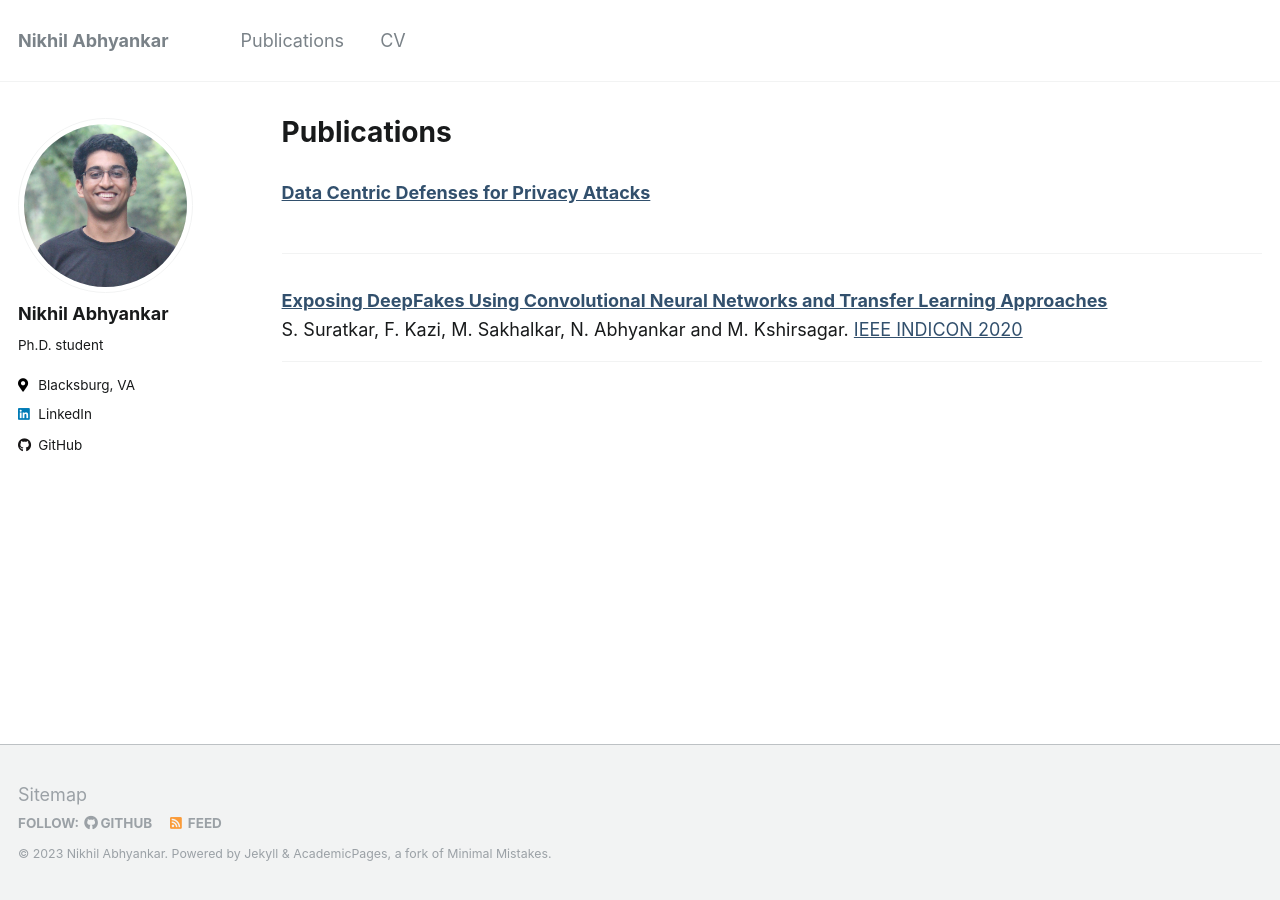
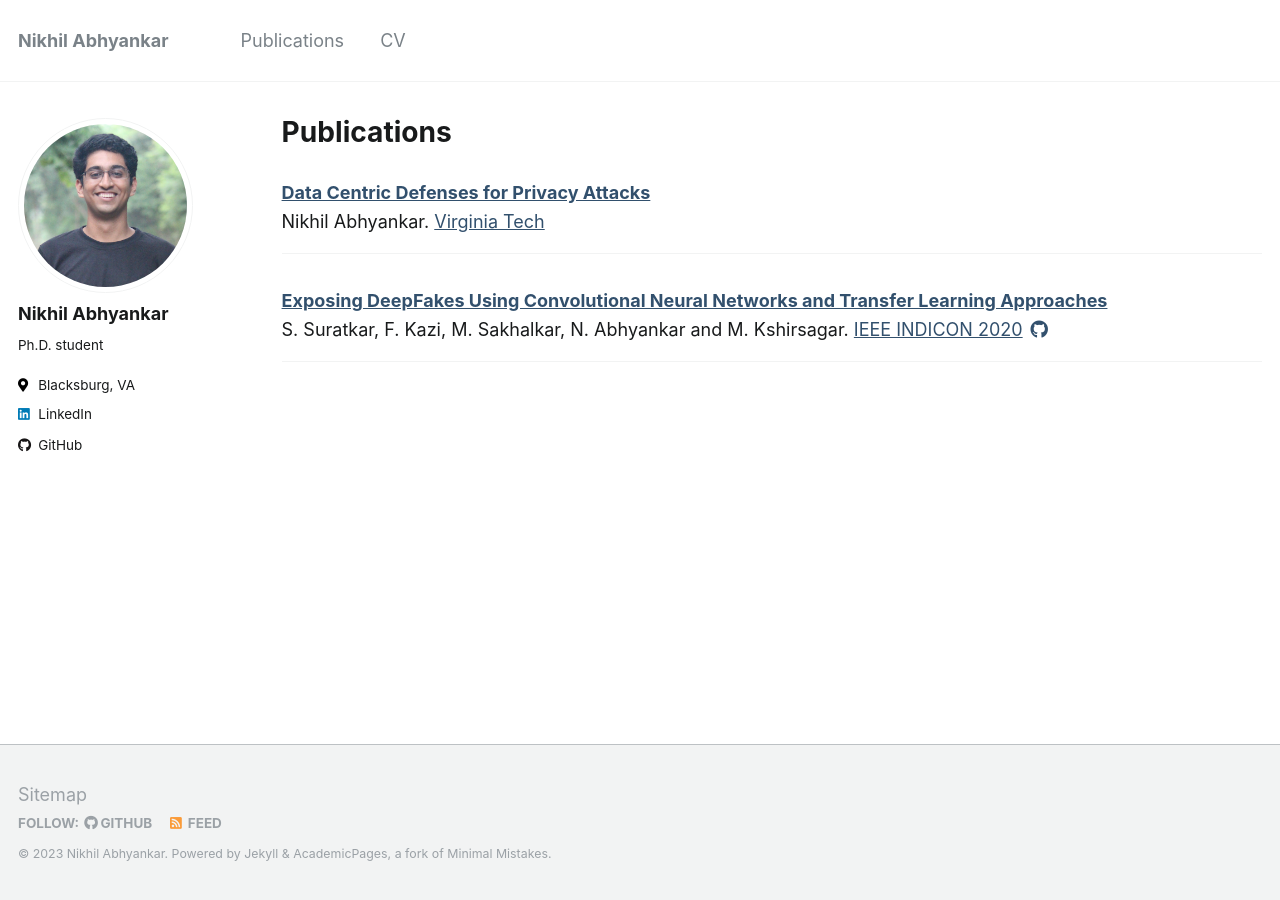
Before and after one commit to nikhilsab/nikhilsab.github.io, a Jekyll site: the page built from _pages/publications.md, in a window 1280 px wide. Built offline with Jekyll 4.4.1, drawn with Linux system fonts in a browser that asks for light colours.

Commit message:
changes in the archive-single file, making edits to publications

```diff
--- a/_includes/archive-single.html
+++ b/_includes/archive-single.html
@@ -44,6 +44,8 @@
         {% elsif post.collection == 'publications' %}
             {% if post.venuetype == 'conference' %}
             {{ post.authors }}. <a href="{{ post.venueurl }}">{{ post.venue }}</a>
+            {% elsif post.venuetype == 'thesis' %}
+            {{ post.authors }}. <a href="{{ post.venueurl }}">{{ post.venue }}</a>
             {% elsif post.venuetype == 'journal' %}
             {{ post.authors }}. <a href="{{ post.venueurl }}">{{ post.venue }}</a>, {{ post.date | default: "1900-01-01" | date: "%B %Y" }}
             {% endif %}
@@ -53,6 +55,13 @@
             {% else %}
             {{ post.authors }}. {{ post.date | default: "1900-01-01" | date: "%Y" }}
             {% endif %}
+        {% endif %}
+
+        {% if post.code %}
+        <a href="{{ post.code }}"><i class="fas fa-fw fa-code zoom" aria-hidden="true"></i></a>
+        {% endif %}
+        {% if post.github %}
+        <a href="{{ post.github }}"><i class="fab fa-fw fa-github zoom" aria-hidden="true"></i></a>
         {% endif %}
 
         {% if post.video %}
```
Also changed, not shown: _publications/2020-deepfake-detection.md (+2 -0 lines), _publications/2023-data-centric-defense.md (+2 -1 lines).
